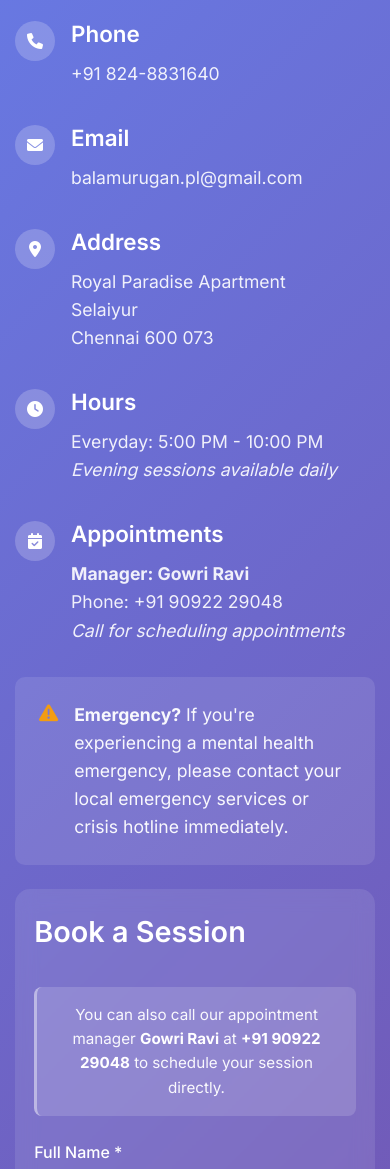
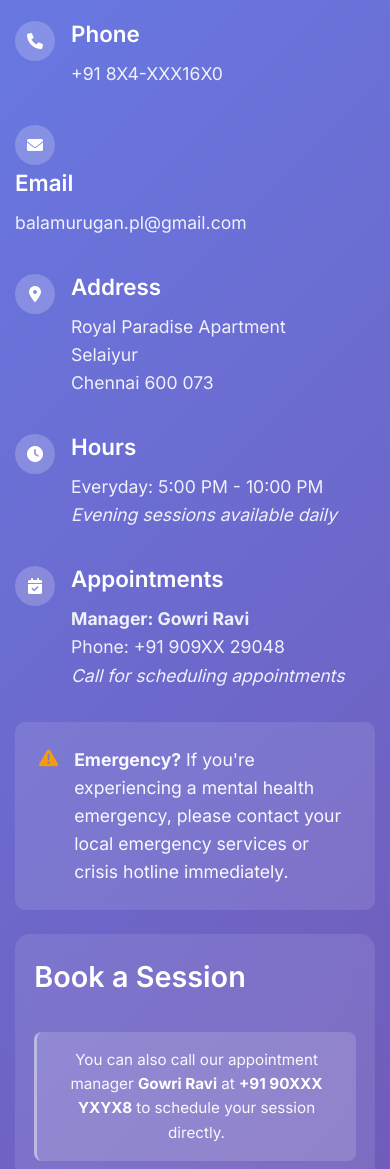
Before and after one commit to vijay-jayapal/balapl, a plain HTML site: page index.html in a window 390 px wide. Shown: the part 8640-9809 px from the top of the page. Drawn offline with Linux system fonts and the light colour scheme.

Commit message:
mobile number update

```diff
--- a/index.html
+++ b/index.html
@@ -269,12 +269,12 @@
                         <i class="fas fa-phone"></i>
                         <div>
                             <h4>Phone</h4>
-                            <p>+91 824-8831640</p>
+                            <p>+91 8X4-XXX16X0</p>
                         </div>
                     </div>
                     <div class="contact-item">
+                        <div>
                         <i class="fas fa-envelope"></i>
-                        <div>
                             <h4>Email</h4>
                             <p>balamurugan.pl@gmail.com</p>
                         </div>
@@ -297,7 +297,7 @@
                         <i class="fas fa-calendar-check"></i>
                         <div>
                             <h4>Appointments</h4>
-                            <p><strong>Manager: Gowri Ravi</strong><br>Phone: +91 90922 29048<br><em>Call for scheduling appointments</em></p>
+                            <p><strong>Manager: Gowri Ravi</strong><br>Phone: +91 909XX 29048<br><em>Call for scheduling appointments</em></p>
                         </div>
                     </div>
 
@@ -309,7 +309,7 @@
 
                 <div class="contact-form">
                     <h3>Book a Session</h3>
-                    <p class="appointment-note">You can also call our appointment manager <strong>Gowri Ravi</strong> at <strong>+91 90922 29048</strong> to schedule your session directly.</p>
+                    <p class="appointment-note">You can also call our appointment manager <strong>Gowri Ravi</strong> at <strong>+91 90XXX YXYX8</strong> to schedule your session directly.</p>
                     <form id="contactForm">
                         <div class="form-group">
                             <label for="name">Full Name *</label>
@@ -395,10 +395,10 @@
                 </div>
                 <div class="footer-section">
                     <h4>Contact Info</h4>
-                    <p><i class="fas fa-phone"></i> +91 824-8831640</p>
+                    <p><i class="fas fa-phone"></i> +91 824-XYYYYXX0</p>
                     <p><i class="fas fa-envelope"></i> balamurugan.pl@gmail.com</p>
                     <p><i class="fas fa-map-marker-alt"></i> Selaiyur, Chennai 600 073</p>
-                    <p><i class="fas fa-calendar-check"></i> Appointments: Gowri Ravi - +91 90922 29048</p>
+                    <p><i class="fas fa-calendar-check"></i> Appointments: Gowri Ravi - +91 9XXXX XX288</p>
                 </div>
             </div>
             <div class="footer-bottom">
```
